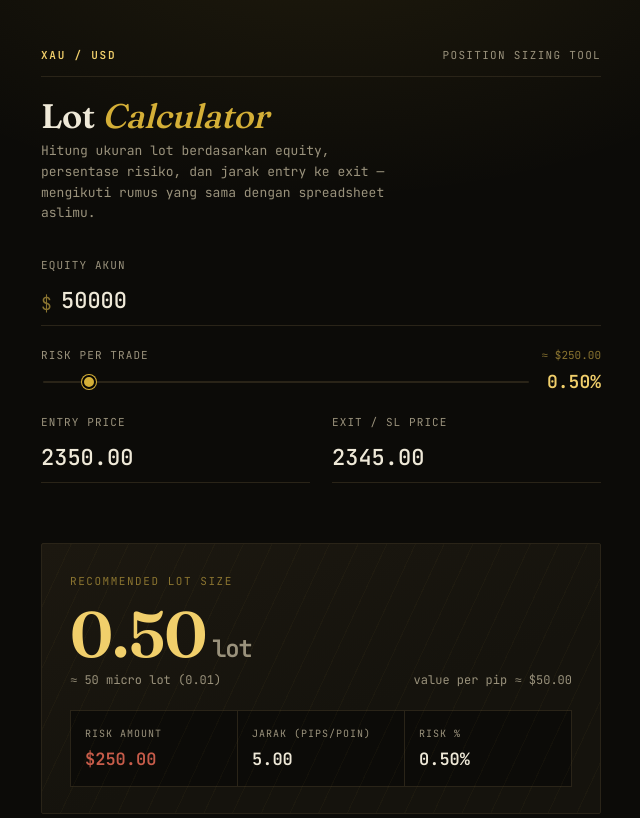
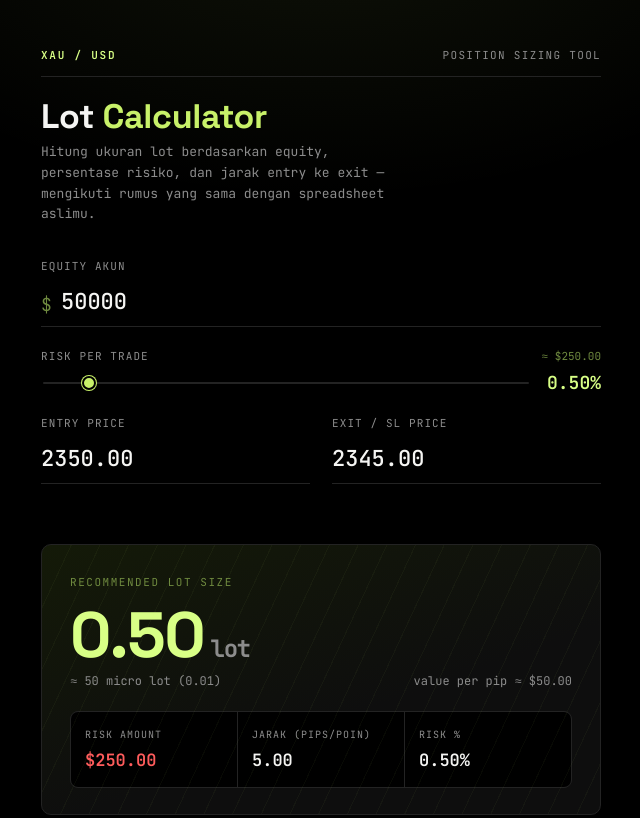
Before and after one commit to yuri001/Lot-Calculator, a plain HTML site: page index.html in a window 1280 px wide. Shown: the top 818 px of the page, without its empty margins (319-959 px from the left). Drawn offline with Linux system fonts and the light colour scheme.

Commit message:
index.html

```diff
--- a/index.html
+++ b/index.html
@@ -5,27 +5,27 @@
 <meta name="viewport" content="width=device-width, initial-scale=1.0">
 <title>XAUUSD Lot Calculator</title>
 <style>
-  @import url('https://fonts.googleapis.com/css2?family=Fraunces:opsz,wght@9..144,300;9..144,500;9..144,600&family=JetBrains+Mono:wght@400;500;600;700&display=swap');
+  @import url('https://fonts.googleapis.com/css2?family=Space+Grotesk:wght@400;500;600;700&family=JetBrains+Mono:wght@400;500;600;700&display=swap');
 
   :root{
-    --bg: #0c0b08;
-    --bg-deep: #060604;
-    --panel: #15130d;
-    --panel-line: #2a2418;
-    --gold: #d4af37;
-    --gold-bright: #f1cf6b;
-    --gold-dim: #8a7430;
-    --ink: #efe9d8;
-    --ink-dim: #9a927c;
-    --loss: #c75c4a;
-    --profit: #6fae6a;
+    --bg: #000000;
+    --bg-deep: #000000;
+    --panel: #0e0e0e;
+    --panel-line: #232323;
+    --gold: #c8f169;      /* FundedNext signature lime */
+    --gold-bright: #d8ff86;
+    --gold-dim: #6f8a3f;
+    --ink: #f5f5f3;
+    --ink-dim: #8c8c8c;
+    --loss: #ff5c5c;
+    --profit: #c8f169;
   }
 
   *{box-sizing:border-box;}
   html,body{margin:0;padding:0;}
   body{
     background:
-      radial-gradient(ellipse 900px 500px at 50% -10%, rgba(212,175,55,0.10), transparent 60%),
+      radial-gradient(ellipse 900px 500px at 50% -10%, rgba(200,241,105,0.08), transparent 60%),
       var(--bg);
     color:var(--ink);
     font-family:'JetBrains Mono', monospace;
@@ -48,15 +48,15 @@
   .ticker .symbol{ color:var(--gold-bright); font-weight:600; letter-spacing:.16em; }
 
   h1{
-    font-family:'Fraunces', serif;
-    font-weight:600;
+    font-family:'Space Grotesk', sans-serif;
+    font-weight:700;
     font-style:normal;
     font-size:34px;
     letter-spacing:-0.01em;
     margin:18px 0 4px;
     color:var(--ink);
   }
-  h1 em{ font-style:italic; color:var(--gold); font-weight:500;}
+  h1 em{ font-style:normal; color:var(--gold); font-weight:700;}
   .sub{
     color:var(--ink-dim);
     font-size:13px;
@@ -119,9 +119,9 @@
   /* ---- result panel: the "gold bar" ---- */
   .bar{
     margin-top:38px;
-    background:linear-gradient(160deg, #1c1810, var(--panel) 60%);
+    background:linear-gradient(160deg, #141a08, var(--panel) 60%);
     border:1px solid var(--panel-line);
-    border-radius:2px;
+    border-radius:10px;
     padding:30px 28px 26px;
     position:relative;
     overflow:hidden;
@@ -130,7 +130,7 @@
     content:'';
     position:absolute; inset:0;
     background:
-      repeating-linear-gradient(115deg, rgba(212,175,55,0.035) 0px, rgba(212,175,55,0.035) 1px, transparent 1px, transparent 26px);
+      repeating-linear-gradient(115deg, rgba(200,241,105,0.04) 0px, rgba(200,241,105,0.04) 1px, transparent 1px, transparent 26px);
     pointer-events:none;
   }
   .bar-label{
@@ -138,9 +138,9 @@
     display:flex; justify-content:space-between;
   }
   .lot-output{
-    font-family:'Fraunces', serif;
+    font-family:'Space Grotesk', sans-serif;
     font-size:64px;
-    font-weight:600;
+    font-weight:700;
     color:var(--gold-bright);
     line-height:1;
     margin:14px 0 4px;
@@ -161,6 +161,8 @@
     gap:1px;
     background:var(--panel-line);
     border:1px solid var(--panel-line);
+    border-radius:8px;
+    overflow:hidden;
   }
   .breakdown .cell{
     background:var(--bg);
```
